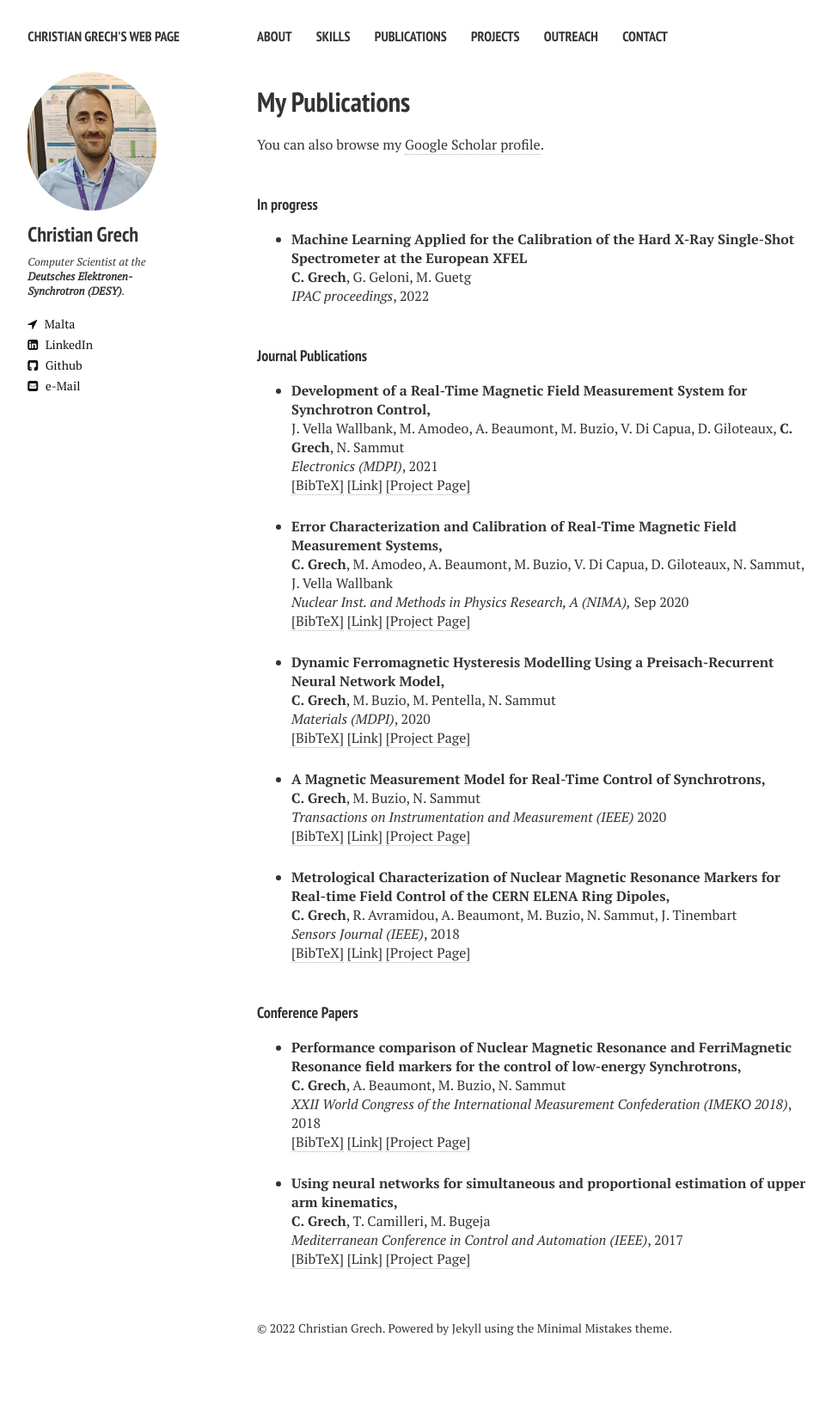
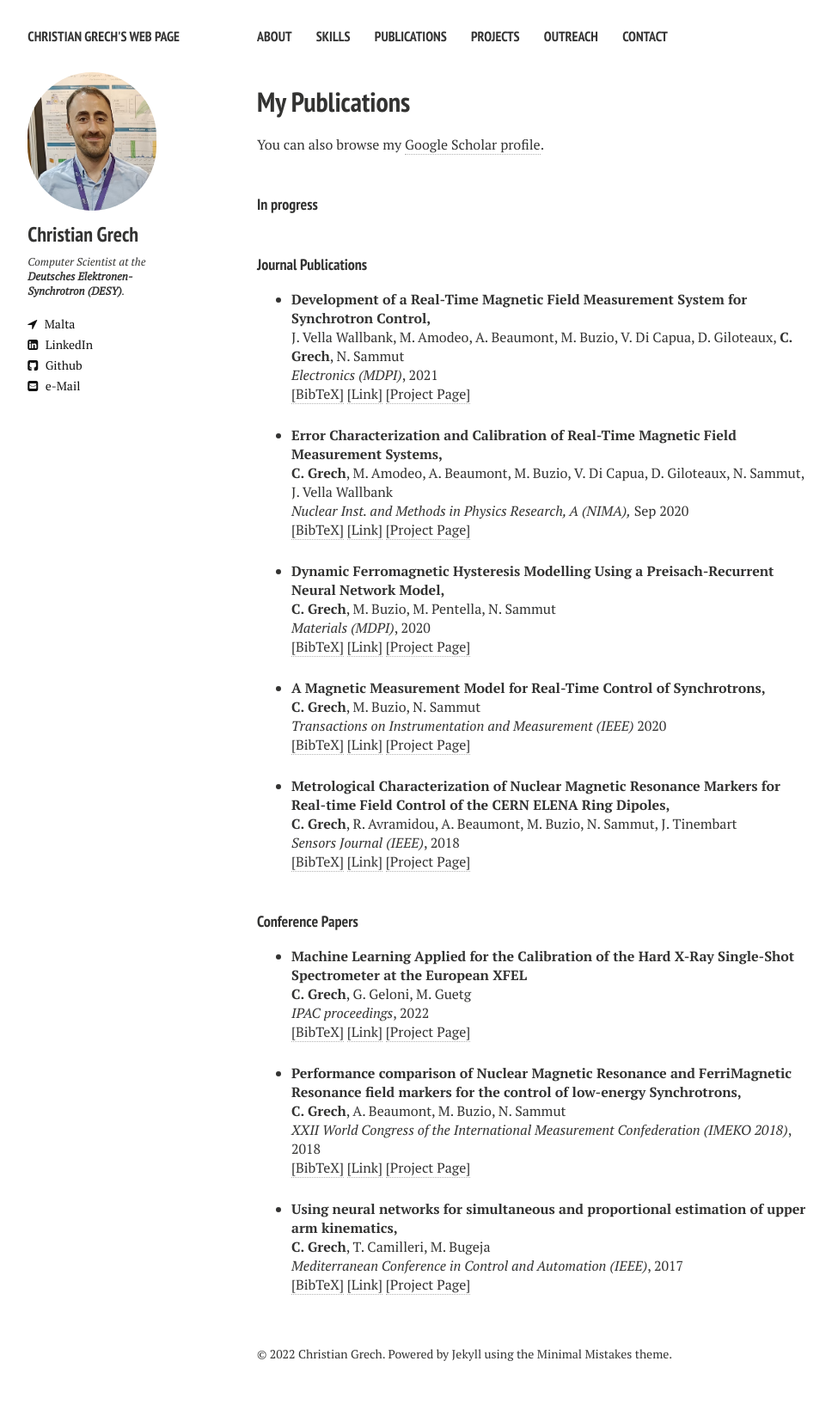
Before and after one commit to cgre23/cgre23.github.io, a Jekyll site: the page built from publications.md, in a window 1280 px wide. Shown: the whole page at 86% size, without its empty margins (21-989 px from the left). Built offline with Jekyll 4.4.1, drawn with Linux system fonts in a browser that asks for light colours; nearby versions of some CDN libraries; before the commit the page ends 1603 px from its top, so only the background shows below that; part of the change alters nothing that is shown.

Commit message:
Update publications.html

```diff
--- a/_layouts/publications.html
+++ b/_layouts/publications.html
@@ -83,17 +83,6 @@ div.bibtex pre { font-size: 75%; overflow: auto;  width: 100%; padding: 0em 0em;
 			<h4 style="margin-bottom:0px;padding-top:20px;">In progress</h4>
 
 			    <!-- Generated from JabRef by PubList by Truong Nghiem at 06:25 on 2015.07.08. -->
-			    <ul class="biblist">
-						<li ><p>
-						<b>Machine Learning Applied for the Calibration of the Hard X-Ray Single-Shot Spectrometer at the European XFEL</b>
-						<br><b>C. Grech</b>, G. Geloni, M. Guetg<br>
-						<i>IPAC proceedings</i>, 2022
-						<br />
-						</p>
-						</li>
-
-
-			    </ul>
 
 
 
@@ -235,8 +224,46 @@ Sep 2020
 </ul>
 <h4 style="margin-bottom:0px;padding-top:20px;">Conference Papers</h4>
 
+<!-- Generated from JabRef by PubList by Truong Nghiem at 06:25 on 2015.07.08. -->
+<ul class="biblist">
+	<li ><p>
+		<b>Machine Learning Applied for the Calibration of the Hard X-Ray Single-Shot Spectrometer at the European XFEL</b>
+		<br><b>C. Grech</b>, G. Geloni, M. Guetg<br>
+		<i>IPAC proceedings</i>, 2022<br/>
+			<a href="javascript:toggleBibtex('Grech2022')">[BibTeX]</a>
+			<a href="https://jacow.org/ipac2022/papers/tupost046.pdf" target="_blank">[Link]</a>
+			<a href="https://cgre23.github.io/euxfel/" target="_blank">[Project Page]</a>
+			</p>
+			<div id="bib_Grech2022" class="bibtex noshow">
+	<pre>
+		@inproceedings{Grech2022,
+		  author       = {C. Grech and G. Geloni and M.W. Guetg},
+		  title        = {{Machine Learning Applied for the Calibration of the Hard X-Ray Single-Shot Spectrometer at the European XFEL}},
+		  booktitle    = {Proc. IPAC'22},
+		% booktitle    = {Proc. 13th International Particle Accelerator Conference (IPAC'22)},
+		  pages        = {965--968},
+		  eid          = {TUPOST046},
+		  language     = {english},
+		  keywords     = {FEL, photon, controls, laser, operation},
+		  venue        = {Bangkok, Thailand},
+		  series       = {International Particle Accelerator Conference},
+		  number       = {13},
+		  publisher    = {JACoW Publishing, Geneva, Switzerland},
+		  month        = {07},
+		  year         = {2022},
+		  issn         = {2673-5490},
+		  isbn         = {978-3-95450-227-1},
+		  doi          = {10.18429/JACoW-IPAC2022-TUPOST046},
+		  url          = {https://jacow.org/ipac2022/papers/tupost046.pdf},
+		  abstract     = {{Single-crystal monochromators are used in free electron lasers for hard x-ray self-seeding, selecting a very narrow spectral range of the original SASE signal for further amplification. When rotating the crystal around the roll and pitch axes, one can exploit several symmetric and asymmetric reflections as established by Bragg’s law. This work describes the implementation of a machine learning classifier to identify the crystal indices corresponding to a given reflection, and eventually calculate the difference between the photon energy as measured by a single-shot spectrometer and the actual one. The image processing techniques to extract the properties of the crystal reflection are described, as well as how this information is used to calibrate two spectrometer parameters.}},
+		}
+		</pre>
+					</div>
+					</li>
+
+
     <!-- Generated from JabRef by PubList by Truong Nghiem at 06:25 on 2015.07.08. -->
-    <ul class="biblist">
+
 			<li ><p>
 				<b>Performance comparison of Nuclear Magnetic Resonance and FerriMagnetic Resonance field markers for the control of low-energy Synchrotrons,</b>
 					<br><b>C. Grech</b>, A. Beaumont, M. Buzio, N. Sammut<br>
```
